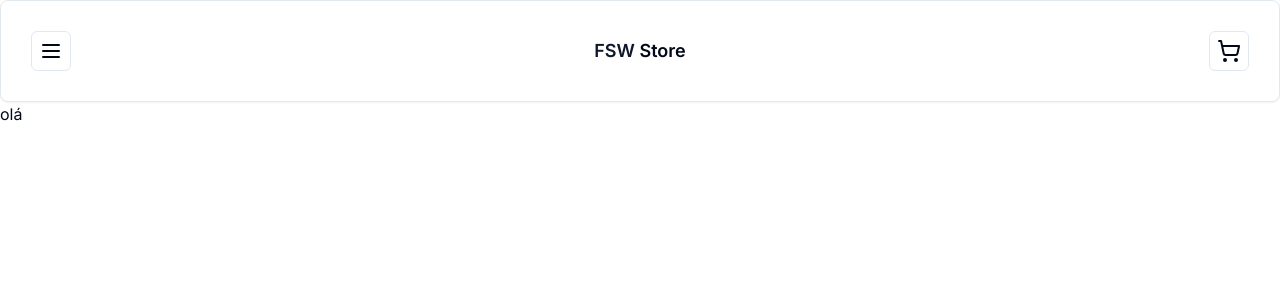
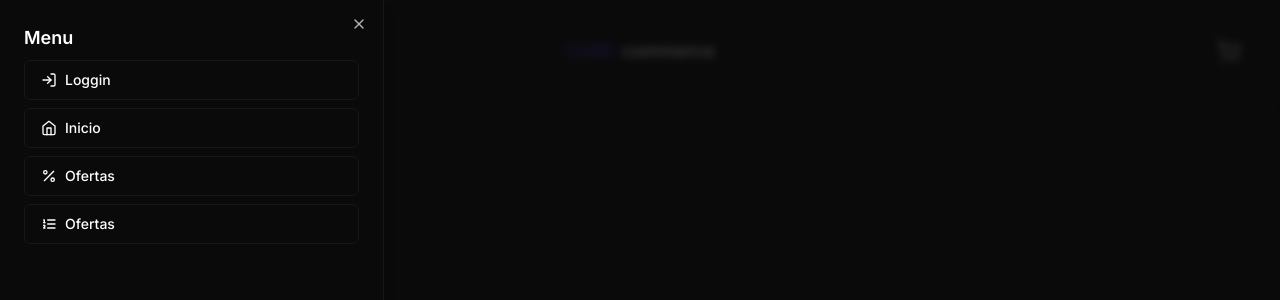
Before and after one commit to gabrielpedoa/e-commerce, a Next.js app: page / in a window 1280 px wide. Both pictures are taken after a click on the button 51 px from the left and 51 px from the top of the page. Shown: the top 300 px of the page. Built offline with nearby package versions, Linux system fonts and the light colour scheme.

Commit message:
feat: add header menu using sheet component

```diff
--- a/package.json
+++ b/package.json
@@ -10,6 +10,7 @@
   },
   "dependencies": {
     "@prisma/client": "^5.4.2",
+    "@radix-ui/react-dialog": "^1.0.5",
     "@radix-ui/react-slot": "^1.0.2",
     "class-variance-authority": "^0.7.0",
     "clsx": "^2.0.0",
@@ -28,10 +29,10 @@
     "autoprefixer": "^10",
     "eslint": "^8",
     "eslint-config-next": "13.5.6",
-    "postcss": "^8",
+    "postcss": "^8.4.31",
     "prettier": "^3.0.3",
     "prettier-plugin-tailwindcss": "^0.5.6",
-    "tailwindcss": "^3",
+    "tailwindcss": "^3.3.3",
     "typescript": "^5"
   }
 }
--- a/postcss.config.js
+++ b/postcss.config.js
@@ -1,6 +1,7 @@
 module.exports = {
-  plugins: {
-    tailwindcss: {},
-    autoprefixer: {},
-  },
-}
+  plugins: [
+    require('tailwindcss'),
+    require('autoprefixer'),
+    // Outros plugins PostCSS, se necessário
+  ],
+};
--- /dev/null
+++ b/prettier.config.js
@@ -0,0 +1,3 @@
+module.exports = {
+    plugins: ["prettier-plugin-tailwindcss"],
+  };
--- a/prittier.config.js
+++ /dev/null
@@ -1,3 +0,0 @@
-module.exports = {
-    plugins: [require('prettier-plugin-tailwindcss')],
-}
--- a/src/app/globals.css
+++ b/src/app/globals.css
@@ -4,33 +4,33 @@
 
 @layer base {
   :root {
-    --background: 0 0% 100%;
-    --foreground: 222.2 84% 4.9%;
+    --background: 0 0% 4%;
+    --foreground: 0 0% 100%;
 
-    --card: 0 0% 100%;
-    --card-foreground: 222.2 84% 4.9%;
+    --card: 0 0% 4%;
+    --card-foreground: 0 0% 100%;
 
-    --popover: 0 0% 100%;
-    --popover-foreground: 222.2 84% 4.9%;
+    --popover: 0 0% 4%;
+    --popover-foreground: 0 0% 100%;
 
-    --primary: 222.2 47.4% 11.2%;
-    --primary-foreground: 210 40% 98%;
+    --primary: 252 59% 48%;
+    --primary-foreground: 0 0% 100%;
 
-    --secondary: 210 40% 96.1%;
-    --secondary-foreground: 222.2 47.4% 11.2%;
+    --secondary: 0 0% 9%;
+    --secondary-foreground: 0 0% 100%;
 
-    --muted: 210 40% 96.1%;
-    --muted-foreground: 215.4 16.3% 46.9%;
+    --muted: 0 0% 9%;
+    --muted-foreground: 215 20.2% 65.1%;
 
-    --accent: 210 40% 96.1%;
-    --accent-foreground: 222.2 47.4% 11.2%;
+    --accent: 0 0% 9%;
+    --accent-foreground: 0 0% 100%;
 
-    --destructive: 0 84.2% 60.2%;
-    --destructive-foreground: 210 40% 98%;
+    --destructive: 0 62.8% 30.6%;
+    --destructive-foreground: 0 0% 100%;
 
-    --border: 214.3 31.8% 91.4%;
-    --input: 214.3 31.8% 91.4%;
-    --ring: 222.2 84% 4.9%;
+    --border: 0 0% 9%;
+    --input: 0 0% 9%;
+    --ring: 212.7 26.8% 83.9%;
 
     --radius: 0.5rem;
   }
@@ -43,4 +43,7 @@
   body {
     @apply bg-background text-foreground h-full;
   }
+  html {
+    @apply h-full;
+  }
 }
--- a/src/app/page.tsx
+++ b/src/app/page.tsx
@@ -2,6 +2,6 @@
 
 export default function Home() {
   return (
-      <div>olá</div>
+      <div></div>
   )
 }
--- a/src/components/ui/header.tsx
+++ b/src/components/ui/header.tsx
@@ -1,17 +1,49 @@
-import { MenuIcon, ShoppingCartIcon } from "lucide-react";
+import {
+  MenuIcon,
+  ShoppingCartIcon,
+  LogInIcon,
+  PercentIcon,
+  ListOrderedIcon,
+  HomeIcon
+} from "lucide-react";
 import { Button } from "./button";
 import { Card } from "./card";
+import { Sheet, SheetContent, SheetHeader, SheetTrigger } from "./sheet";
 
 //justify-betwen justificar os elemetnos com espaços iguais entre eles
 
 const Header = () => {
   return (
     <Card className="flex items-center justify-between p-[1.875rem]">
-      <Button size="icon" variant="outline">
-        <MenuIcon />
-      </Button>
+      <Sheet>
+        <SheetTrigger asChild>
+          <Button size="icon" variant="outline">
+            <MenuIcon />
+          </Button>
+        </SheetTrigger>
+
+        <SheetContent side="left">
+          <SheetHeader className="text-left text-lg font-semibold">
+            Menu
+          </SheetHeader>
+          <div className="mt-2 flex flex-col gap-2">
+            <Button variant="outline" className="w-full justify-start gap-2">
+              <LogInIcon size={16} /> Loggin
+            </Button>
+            <Button variant="outline" className="w-full justify-start gap-2">
+              <HomeIcon size={16} /> Inicio
+            </Button>
+            <Button variant="outline" className="w-full justify-start gap-2">
+              <PercentIcon size={16} /> Ofertas
+            </Button>
+            <Button variant="outline" className="w-full justify-start gap-2">
+              <ListOrderedIcon size={16} /> Ofertas
+            </Button>
+          </div>
+        </SheetContent>
+      </Sheet>
       <h1 className="text-lg font-semibold">
-        <span className="text-primary">FSW</span> Store
+        <span className="text-primary">GABE-</span>commerce
       </h1>
       <Button size="icon" variant="outline">
         <ShoppingCartIcon />
--- /dev/null
+++ b/src/components/ui/sheet.tsx
@@ -0,0 +1,140 @@
+"use client"
+
+import * as React from "react"
+import * as SheetPrimitive from "@radix-ui/react-dialog"
+import { cva, type VariantProps } from "class-variance-authority"
+import { X } from "lucide-react"
+
+import { cn } from "@/lib/utils"
+
+const Sheet = SheetPrimitive.Root
+
+const SheetTrigger = SheetPrimitive.Trigger
+
+const SheetClose = SheetPrimitive.Close
+
+const SheetPortal = SheetPrimitive.Portal
+
+const SheetOverlay = React.forwardRef<
+  React.ElementRef<typeof SheetPrimitive.Overlay>,
+  React.ComponentPropsWithoutRef<typeof SheetPrimitive.Overlay>
+>(({ className, ...props }, ref) => (
+  <SheetPrimitive.Overlay
+    className={cn(
+      "fixed inset-0 z-50 bg-background/80 backdrop-blur-sm data-[state=open]:animate-in data-[state=closed]:animate-out data-[state=closed]:fade-out-0 data-[state=open]:fade-in-0",
+      className
+    )}
+    {...props}
+    ref={ref}
+  />
+))
+SheetOverlay.displayName = SheetPrimitive.Overlay.displayName
+
+const sheetVariants = cva(
+  "fixed z-50 gap-4 bg-background p-6 shadow-lg transition ease-in-out data-[state=open]:animate-in data-[state=closed]:animate-out data-[state=closed]:duration-300 data-[state=open]:duration-500",
+  {
+    variants: {
+      side: {
+        top: "inset-x-0 top-0 border-b data-[state=closed]:slide-out-to-top data-[state=open]:slide-in-from-top",
+        bottom:
+          "inset-x-0 bottom-0 border-t data-[state=closed]:slide-out-to-bottom data-[state=open]:slide-in-from-bottom",
+        left: "inset-y-0 left-0 h-full w-3/4 border-r data-[state=closed]:slide-out-to-left data-[state=open]:slide-in-from-left sm:max-w-sm",
+        right:
+          "inset-y-0 right-0 h-full w-3/4  border-l data-[state=closed]:slide-out-to-right data-[state=open]:slide-in-from-right sm:max-w-sm",
+      },
+    },
+    defaultVariants: {
+      side: "right",
+    },
+  }
+)
+
+interface SheetContentProps
+  extends React.ComponentPropsWithoutRef<typeof SheetPrimitive.Content>,
+    VariantProps<typeof sheetVariants> {}
+
+const SheetContent = React.forwardRef<
+  React.ElementRef<typeof SheetPrimitive.Content>,
+  SheetContentProps
+>(({ side = "right", className, children, ...props }, ref) => (
+  <SheetPortal>
+    <SheetOverlay />
+    <SheetPrimitive.Content
+      ref={ref}
+      className={cn(sheetVariants({ side }), className)}
+      {...props}
+    >
+      {children}
+      <SheetPrimitive.Close className="absolute right-4 top-4 rounded-sm opacity-70 ring-offset-background transition-opacity hover:opacity-100 focus:outline-none focus:ring-2 focus:ring-ring focus:ring-offset-2 disabled:pointer-events-none data-[state=open]:bg-secondary">
+        <X className="h-4 w-4" />
+        <span className="sr-only">Close</span>
+      </SheetPrimitive.Close>
+    </SheetPrimitive.Content>
+  </SheetPortal>
+))
+SheetContent.displayName = SheetPrimitive.Content.displayName
+
+const SheetHeader = ({
+  className,
+  ...props
+}: React.HTMLAttributes<HTMLDivElement>) => (
+  <div
+    className={cn(
+      "flex flex-col space-y-2 text-center sm:text-left",
+      className
+    )}
+    {...props}
+  />
+)
+SheetHeader.displayName = "SheetHeader"
+
+const SheetFooter = ({
+  className,
+  ...props
+}: React.HTMLAttributes<HTMLDivElement>) => (
+  <div
+    className={cn(
+      "flex flex-col-reverse sm:flex-row sm:justify-end sm:space-x-2",
+      className
+    )}
+    {...props}
+  />
+)
+SheetFooter.displayName = "SheetFooter"
+
+const SheetTitle = React.forwardRef<
+  React.ElementRef<typeof SheetPrimitive.Title>,
+  React.ComponentPropsWithoutRef<typeof SheetPrimitive.Title>
+>(({ className, ...props }, ref) => (
+  <SheetPrimitive.Title
+    ref={ref}
+    className={cn("text-lg font-semibold text-foreground", className)}
+    {...props}
+  />
+))
+SheetTitle.displayName = SheetPrimitive.Title.displayName
+
+const SheetDescription = React.forwardRef<
+  React.ElementRef<typeof SheetPrimitive.Description>,
+  React.ComponentPropsWithoutRef<typeof SheetPrimitive.Description>
+>(({ className, ...props }, ref) => (
+  <SheetPrimitive.Description
+    ref={ref}
+    className={cn("text-sm text-muted-foreground", className)}
+    {...props}
+  />
+))
+SheetDescription.displayName = SheetPrimitive.Description.displayName
+
+export {
+  Sheet,
+  SheetPortal,
+  SheetOverlay,
+  SheetTrigger,
+  SheetClose,
+  SheetContent,
+  SheetHeader,
+  SheetFooter,
+  SheetTitle,
+  SheetDescription,
+}
```
Also changed, not shown: 1 other file (tests, documents, lock files or other folders).
